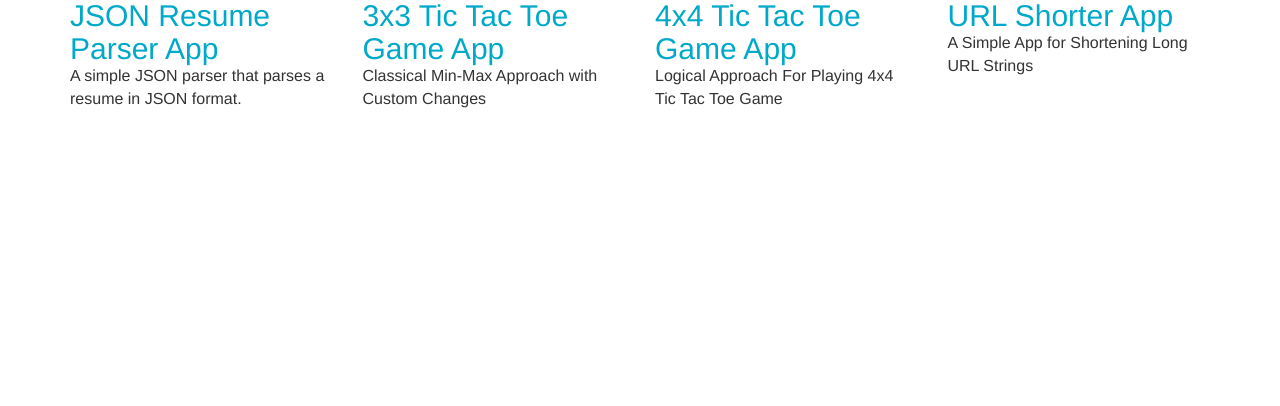
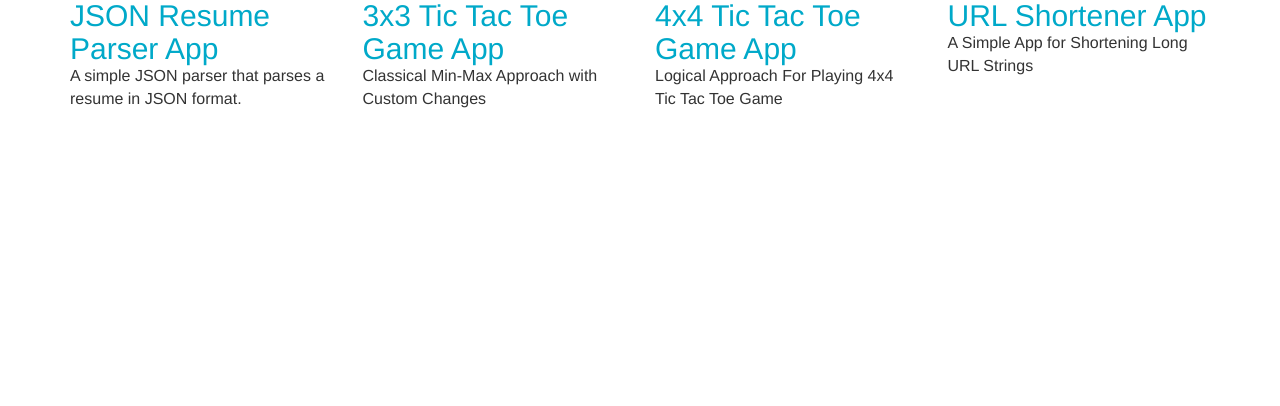
Before and after one commit to nchikkam/projects, a Python web app: template mvly/templates/index.html in a window 1280 px wide. Shown: the part 394-800 px from the top of the page. Run offline with Jinja, Linux system fonts and the light colour scheme; the template is opened without the code that fills it, so the values that code supplies are empty.

Commit message:
Changes: Fixing typo in main index page.

```diff
--- a/mvly/templates/index.html
+++ b/mvly/templates/index.html
@@ -50,7 +50,7 @@
 		  <div class="col-sm-3 col-xs-7">
 			  <a href="urlshortener">
 				  <img src="../images/screenshots/urlshortener.png" width="200" height="200">
-				  <h2>URL Shorter App</h2>
+				  <h2>URL Shortener App</h2>
 			  </a>
 			  <p>A Simple App for Shortening Long URL Strings</p>
 		  </div>
```
